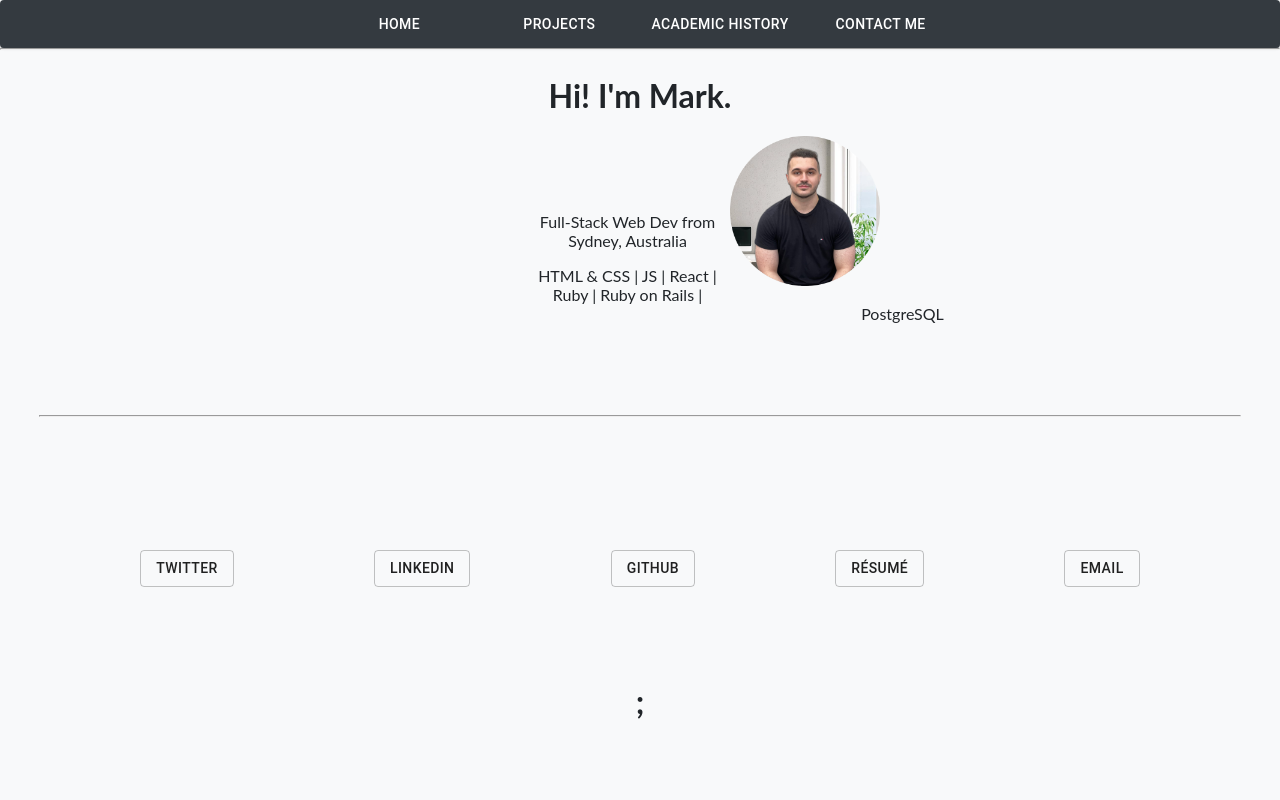
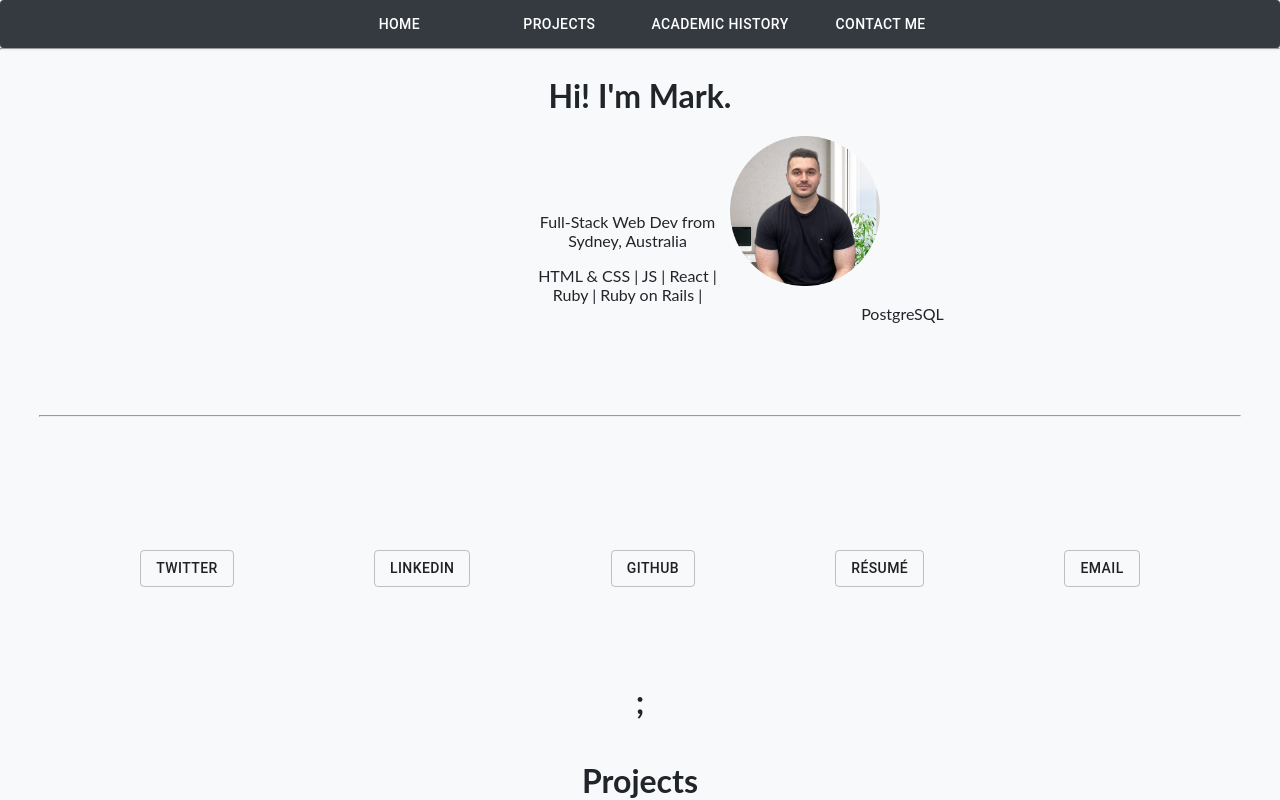
Before and after one commit to mghaby/mark-site-updated, a React (Create React App) app: page / in a window 1280 px wide. Shown: the top 800 px of the page. Built offline with nearby package versions, Linux system fonts and the light colour scheme; the HTML template or start-up script is replaced by a standard one.

Commit message:
formatting changes to site

```diff
--- a/src/App.js
+++ b/src/App.js
@@ -10,9 +10,9 @@ function App() {
     <div>
       <Nav />
       <Landing />
-      {/* <Projects />
+      <Projects />
       <AcaHistory />
-      <ContactMe /> */}
+      <ContactMe />
     </div>
   );
 }
--- a/src/components/ContactMe.js
+++ b/src/components/ContactMe.js
@@ -52,8 +52,8 @@ function ContactMe() {
         <br/>
         <Button variant="contained" color="default">Submit</Button>
         </Grid>
-        {/* need a submit button here */}
         </form>
+        <h1 style={{textAlign: "center"}}>{";"}</h1>
       </div>
     );
   }
--- a/src/components/Projects.js
+++ b/src/components/Projects.js
@@ -26,6 +26,7 @@ const card = {
 function Projects() {
     return (
       <div>
+        <br />
         <h1 style={{textAlign: "center"}}>Projects</h1>
         <br />
         <div style={divCent}>
@@ -64,10 +65,8 @@ function Projects() {
           <br />
           <br />
         </div>
-        <br />
-        <br />
-
-        <hr />
+        {/* add a more to come type message after grid is layed out */}
+        <br /><br /><br /><br />
       </div>
     );
   }
```
